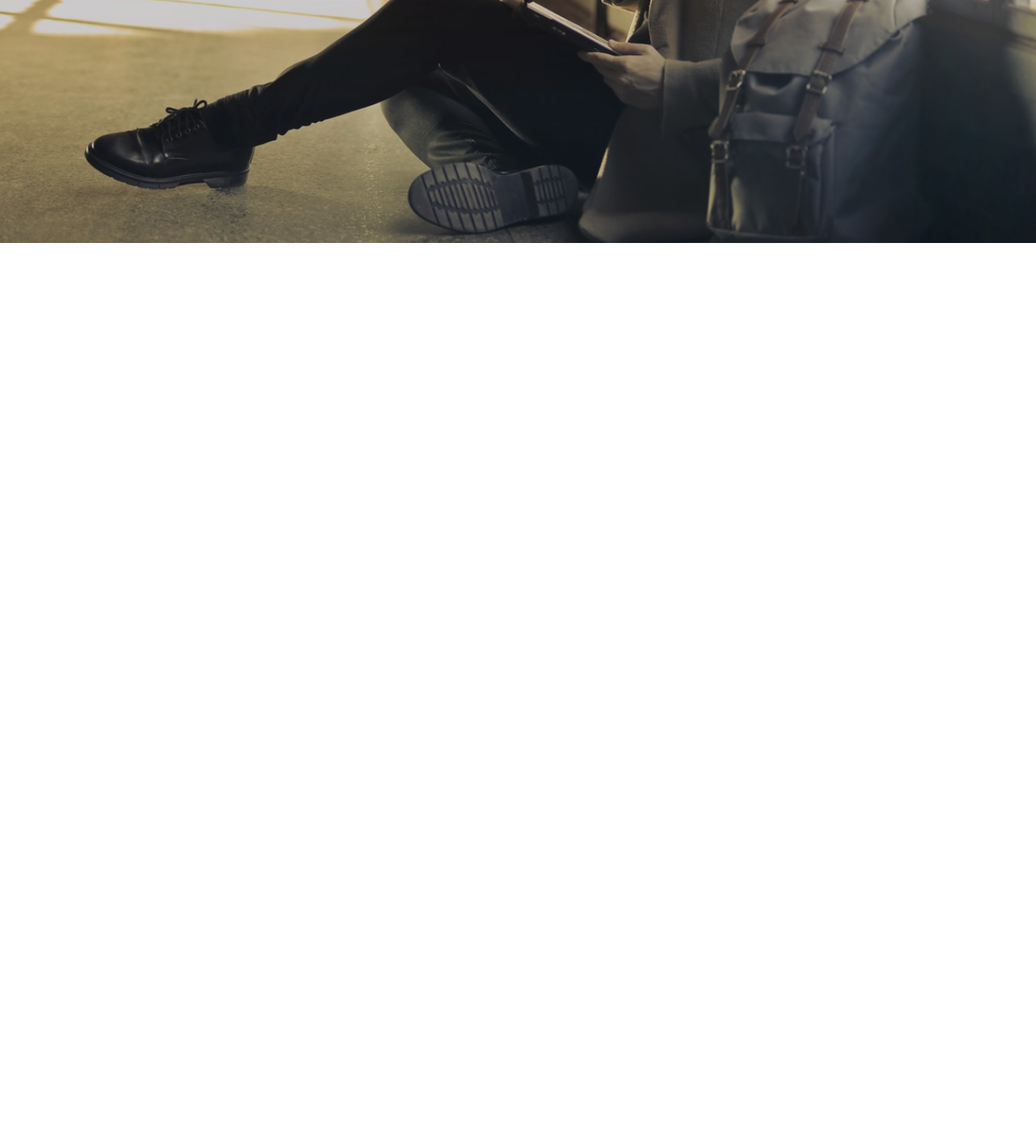
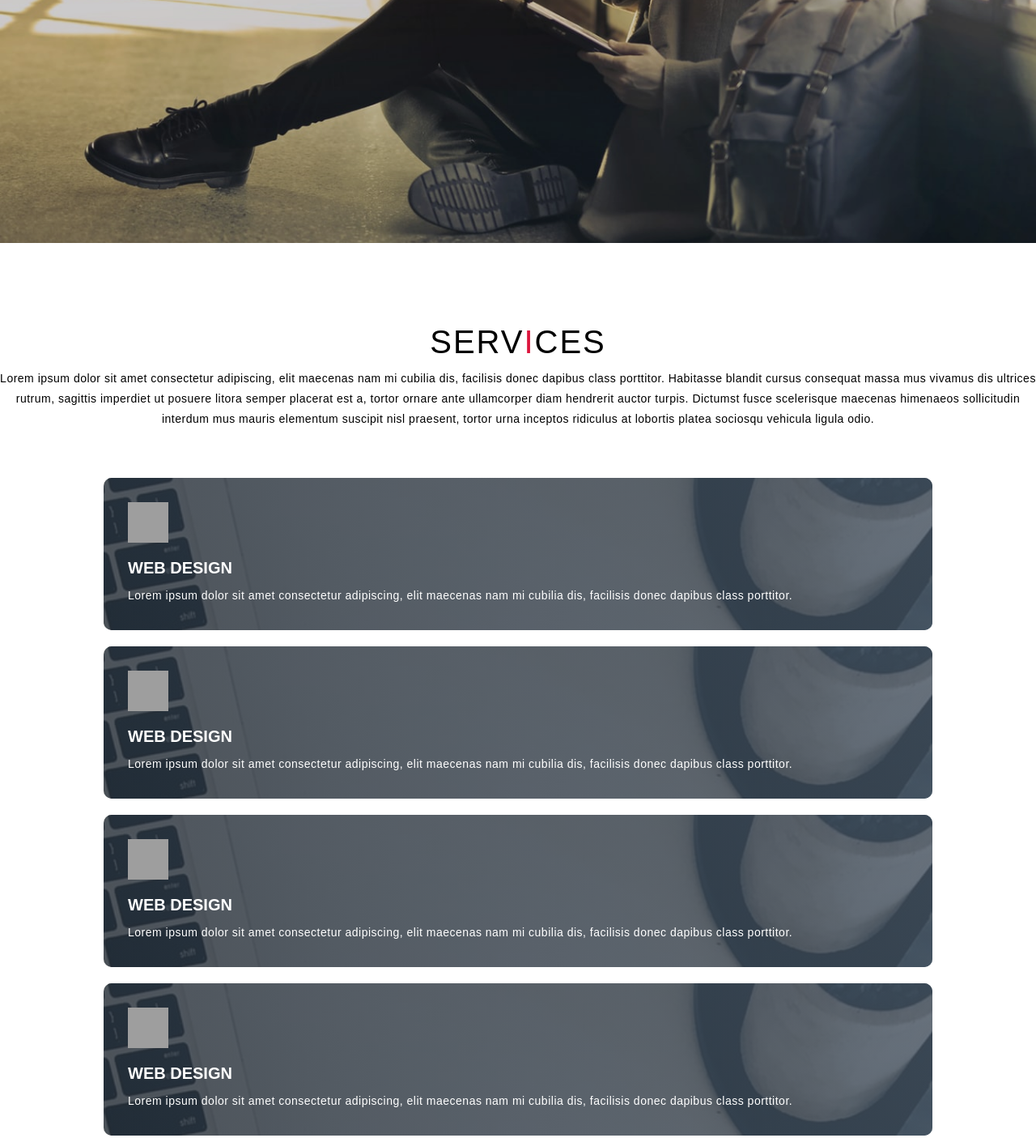
Before and after one commit to fgmoons/HTML-CSS, a plain HTML site: page Proyecto Primera Pagina Web/index.html in a window 1280 px wide. Shown: the part 500-1905 px from the top of the page at 81% size. Before the commit the page ends 800 px from the top, so only its background shows below. Drawn offline with Linux system fonts and the light colour scheme; grey boxes are pictures that could not be loaded; a web font is replaced by a local one.

Commit message:
Completo segunda seccion de la pagina, con las tarjetas de servicios

```diff
--- a/Proyecto Primera Pagina Web/index.html
+++ b/Proyecto Primera Pagina Web/index.html
@@ -18,5 +18,43 @@
     </div>
     </section>
     <!-- END Hero Section -->
+
+    <!-- Service Section -->
+    <section id="services">
+        <div class="services container">
+            <div class="service-top">
+                <h1 class="section-title">Serv<span>i</span>ces</h1>
+                <p>Lorem ipsum dolor sit amet consectetur adipiscing, elit maecenas nam mi cubilia dis, facilisis donec dapibus class porttitor. Habitasse blandit cursus consequat massa mus vivamus dis ultrices rutrum, sagittis imperdiet ut posuere litora semper placerat est a, tortor ornare ante ullamcorper diam hendrerit auctor turpis. Dictumst fusce scelerisque maecenas himenaeos sollicitudin interdum mus mauris elementum suscipit nisl praesent, tortor urna inceptos ridiculus at lobortis platea sociosqu vehicula ligula odio.</p>
+            </div>
+            <div class="service-bottom">
+                <div class="service-item">
+                    <div class="icon"><img src="https://img.icons8.com/color/48/000000/service.png"/>
+                    </div>
+                    <h2>Web Design</h2>
+                    <p>Lorem ipsum dolor sit amet consectetur adipiscing, elit maecenas nam mi cubilia dis, facilisis donec dapibus class porttitor.</p>
+                </div>
+                <div class="service-item">
+                    <div class="icon"><img src="https://img.icons8.com/color/48/000000/service.png"/>
+                    </div>
+                    <h2>Web Design</h2>
+                    <p>Lorem ipsum dolor sit amet consectetur adipiscing, elit maecenas nam mi cubilia dis, facilisis donec dapibus class porttitor.</p>
+                </div>
+                <div class="service-item">
+                    <div class="icon"><img src="https://img.icons8.com/color/48/000000/service.png"/>
+                    </div>
+                    <h2>Web Design</h2>
+                    <p>Lorem ipsum dolor sit amet consectetur adipiscing, elit maecenas nam mi cubilia dis, facilisis donec dapibus class porttitor.</p>
+                </div>
+                <div class="service-item">
+                    <div class="icon"><img src="https://img.icons8.com/color/48/000000/service.png"/>
+                    </div>
+                    <h2>Web Design</h2>
+                    <p>Lorem ipsum dolor sit amet consectetur adipiscing, elit maecenas nam mi cubilia dis, facilisis donec dapibus class porttitor.</p>
+                </div>
+            </div>
+
+        </div>
+    </section>
+    <!-- END Service Section -->
 </body>
 </html>
--- a/Proyecto Primera Pagina Web/style.css
+++ b/Proyecto Primera Pagina Web/style.css
@@ -19,7 +19,20 @@ a{
     align-items: center;
     justify-content: center;
 }
-/* HERO SECTION */
+img{
+    height: 100%;
+    width: 100%;
+    object-fit: cover;
+}
+p{
+    color: black;
+    font-size: 1.4rem;
+    margin-top: 5x;
+    line-height: 2.5rem;
+    font-weight: 400;
+    letter-spacing: .05rem;
+}
+/* START HERO SECTION */
 #hero{
     background-image: url(./img/hero-bg.png);
     background-size: cover;
@@ -38,7 +51,7 @@ a{
     opacity: .20;
     z-index: -1;
 }
-#hero. hero{
+#hero .hero{
     max-width: 1200px;
     margin: 0 auto;
     padding: 0 50px;
@@ -93,9 +106,96 @@ a{
     background-color: crimson;
 }
 
-/* END HERO SECTION
+/* END HERO SECTION */
 
-/* keyframes animation*/
+/* START SERVICE SECTION */
+#serrvices{}
+
+#services .services{
+    flex-direction: column;
+    text-align: center;
+    max-width: 1500px;
+    margin: 0 auto;
+    padding: 100px 0;
+}
+
+#services .section-title{
+    font-size: 4rem;
+    font-weight: 300;
+    color: black;
+    margin-bottom: 10px;
+    text-transform: uppercase;
+    letter-spacing: .2rem;
+    text-align: center;
+}
+
+#services .section-title span{
+    color: crimson;
+}
+
+#services .service-bottom{
+    display: flex;
+    align-items: center;
+    justify-content: center;
+    flex-wrap: wrap;
+    margin-top: 50px
+}
+
+#services .service-item{
+    flex-basis: 80%;
+    display: flex;
+    align-items: flex-start;
+    justify-content: center;
+    flex-direction: column;
+    padding: 30px;
+    border-radius: 10px;
+    background-image: url(./img/img-1.png);
+    background-size: cover;
+    margin: 10px 5%;
+    position: relative;
+    z-index: 1;
+    overflow: hidden;
+}
+
+#services .service-item::after{
+    content: '';
+    position: absolute;
+    left: 0;
+    top: 0;
+    height: 100%;
+    width: 100%;
+    background-image: linear-gradient(60deg, #29323c 0%, #485563 100%);
+    opacity: .8;
+    z-index: -1;
+}
+
+.services .service-bottom .icon{
+    height: 50px;
+    width: 50px;
+    margin-bottom: 20px;
+}
+
+#services .service-item h2{
+    font-size: 2rem;
+    color: white;
+    margin-bottom: 10px;
+    text-transform: uppercase;
+}
+
+#services .servics-item p{
+    color: white;
+    text-align: left;
+    font-size: 1.4rem;
+    line-height: 1.9rem;
+}
+
+#services .service-item p{
+    color: white;
+    text-align: left;
+}
+/* END SERVICE SECTION */
+
+/* START keyframes SECTION*/
 @keyframes text_reveal_box{
     50%{
         width: 100%;
@@ -111,4 +211,4 @@ a{
         color: white;
     }
 }
-/* end keyframes */
+/* END keyframes SECTION*/
```
Also changed, not shown: Proyecto Primera Pagina Web/README.txt (added).
